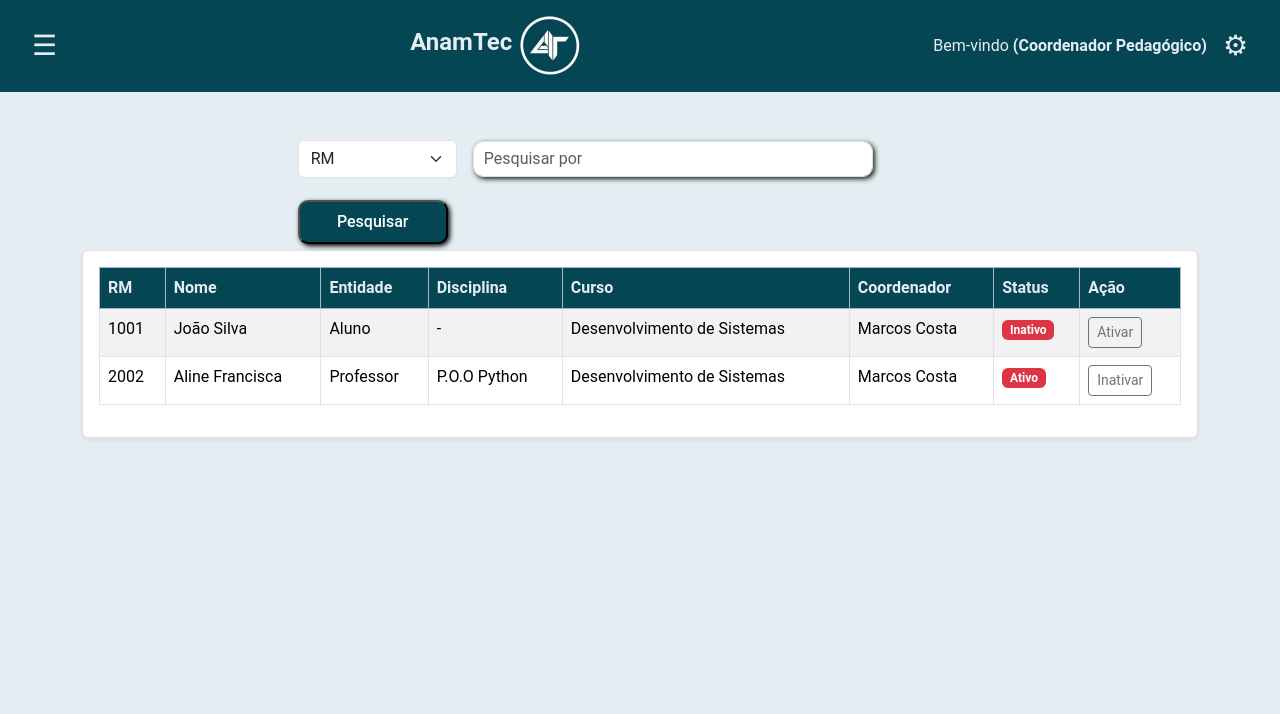
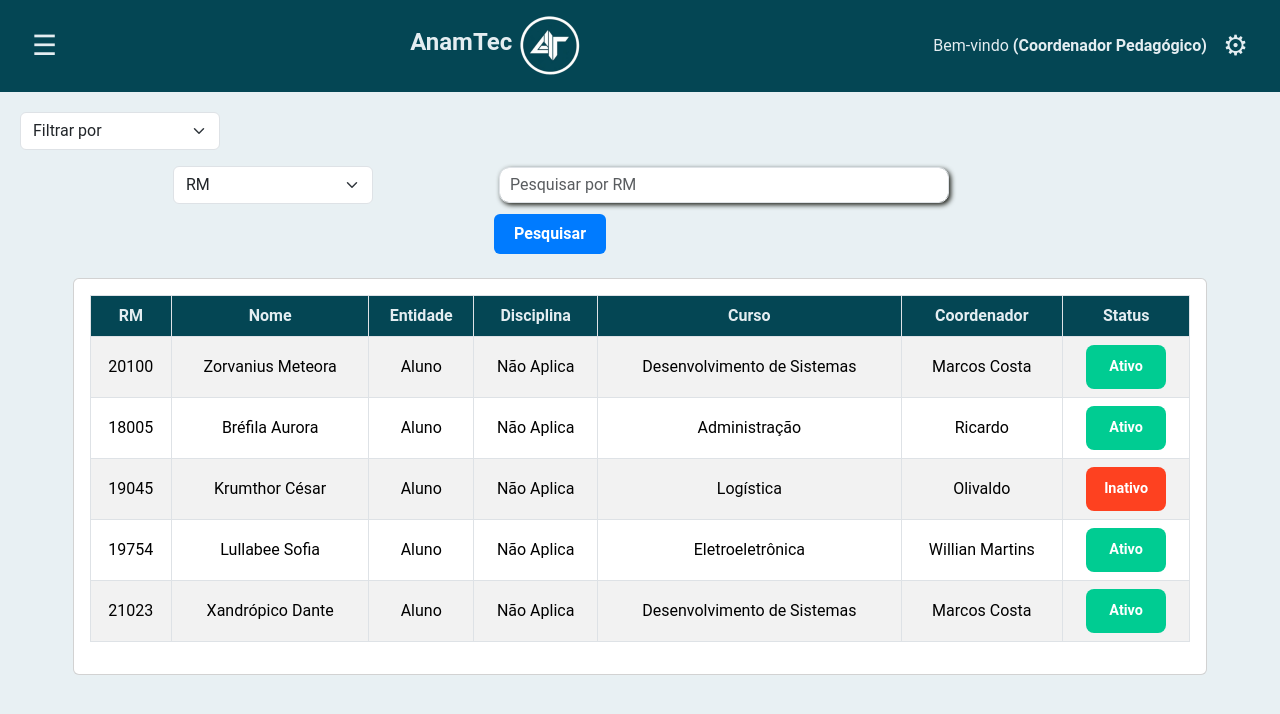
Before and after one commit to AndradeDeve/AnamTec, a React (Create React App) app in the folder Front-End/Front-End-AnamTEC/: page /Controle in a window 1280 px wide. Shown: the top 714 px of the page. Built offline with nearby package versions, Linux system fonts and the light colour scheme.

Commit message:
Estruturando a tela de Controle de Acesso (precisa revisar)

```diff
--- a/Front-End/Front-End-AnamTEC/src/pages/ControllAcess.css
+++ b/Front-End/Front-End-AnamTEC/src/pages/ControllAcess.css
@@ -1,6 +1,68 @@
-.title{
-    display: flex;
-    justify-content: center;
-    font-size: 32pt;
-    font-weight: 600;
+.controle-wrapper {
+  background-color: #e8f0f3;
+  min-height: 100vh;
+  padding: 20px;
 }
+
+.titulo-controle {
+  text-align: center;
+  font-weight: bold;
+  color: #123c4a;
+}
+
+.filtro{
+    flex-direction: column;
+}
+
+.filtro-card {
+  background: #f8f9fa;
+  border-radius: 10px;
+  box-shadow: 0 2px 6px rgba(0,0,0,0.1);
+}
+
+
+.tabela-custom th {
+  background-color: #004d61;
+  color: #fff;
+  text-align: center;
+}
+
+.tabela-custom td {
+  vertical-align: middle;
+  text-align: center;
+}
+
+.status-badge {
+  display: inline-block;
+  min-width: 80px;
+  padding:0.7rem 1rem;
+  border-radius: 8px;
+  font-weight: bold;
+  font-size: 0.9rem;
+  text-align: center;
+}
+
+.status-badge.ativo {
+  background-color: #00cc92 ; /* Verde */
+  color: #fff;
+}
+
+.status-badge.inativo {
+  background-color: #Fe4120 ; /* Vermelho */
+  color: #fff;
+}
+
+.filtros-row .filtro-container { display:flex; justify-content:flex-start; }
+
+.pesquisa-row { display:flex; flex-wrap:wrap; justify-content:center; gap:10px; }
+
+.btn-pesquisar {
+  background:#007bff; border:none; padding:8px 20px; font-weight:700; border-radius:6px;
+}
+
+/* Mobile: tudo 100% e em coluna */
+@media (max-width: 768px) {
+  .filtro-container, .pesquisa-row > .col-12, .pesquisa-row > [class*="col-"] {
+    width: 100%;
+  }
+}
--- a/Front-End/Front-End-AnamTEC/src/pages/ControllAcess.jsx
+++ b/Front-End/Front-End-AnamTEC/src/pages/ControllAcess.jsx
@@ -1,21 +1,124 @@
-import Header from './components/Header/Header';
-import AccessFilters from "./components/FilterAcess/FilterAcess";
-import Table from './components/AcessTable/AcessTable'
-import './ControllAcess.css'
-const ControllAcess = () => {
-    return (
-     <div className="">
-        <Header />
-      <div className="flex-grow-1">
+// src/pages/ControleAcesso.jsx
+import React, { useState } from "react";
+import { Container, Row, Col, Table, Button, Form, Card } from "react-bootstrap";
+import Header from "./components/Header/Header";
+import "./ControllAcess.css";
 
-        <div className="container mt-5">
-          <AccessFilters />
-          <Table />
-        </div>
-      </div>
-    </div>
-    )
+export default function ControleAcesso() {
+  const [filtroStatus, setFiltroStatus] = useState("");   // "" | "ativo" | "inativo"
+  const [tipoPesquisa, setTipoPesquisa] = useState("rm");
+  const [valorPesquisa, setValorPesquisa] = useState("");
 
+    const labelPorTipo = {
+    rm: "RM",
+    nome: "Nome",
+    curso: "Curso",
+    coordenador: "Coordenador",
+  };
+  // Exemplo de dados mockados
+  const usuarios = [
+    { rm: "20100", nome: "Zorvanius Meteora", entidade: "Aluno", disciplina: "Não Aplica", curso: "Desenvolvimento de Sistemas", coordenador: "Marcos Costa", status: "Ativo" },
+    { rm: "18005", nome: "Bréfila Aurora", entidade: "Aluno", disciplina: "Não Aplica", curso: "Administração", coordenador: "Ricardo", status: "Ativo" },
+    { rm: "19045", nome: "Krumthor César", entidade: "Aluno", disciplina: "Não Aplica", curso: "Logística", coordenador: "Olivaldo", status: "Inativo" },
+    { rm: "19754", nome: "Lullabee Sofia", entidade: "Aluno", disciplina: "Não Aplica", curso: "Eletroeletrônica", coordenador: "Willian Martins", status: "Ativo" },
+    { rm: "21023", nome: "Xandrópico Dante", entidade: "Aluno", disciplina: "Não Aplica", curso: "Desenvolvimento de Sistemas", coordenador: "Marcos Costa", status: "Ativo" },
+  ];
+
+  const handlePesquisar = () => {
+    console.log("🔍 Pesquisando por:", tipoPesquisa, valorPesquisa, filtroStatus);
+    // Aqui no futuro vamos integrar com API
+  };
+
+  return (
+    <>
+      <Header />
+
+  <Container fluid className="controle-wrapper">
+  {/* Linha 1: Filtro de status */}
+  <Row className="mb-3 filtros-row">
+    <Col xs={12} md={3} className="filtro-container">
+      <Form.Select
+        value={filtroStatus}
+        onChange={(e) => setFiltroStatus(e.target.value)}
+      >
+        <option value="">Filtrar por</option>
+        <option value="ativo">Ativos</option>
+        <option value="inativo">Inativos</option>
+      </Form.Select>
+    </Col>
+  </Row>
+
+  {/* Linha 2: Tipo + Texto + Botão */}
+  <Row className="align-items-center mb-4 pesquisa-row">
+    <Col xs={12} md={3}>
+      <Form.Select
+        value={tipoPesquisa}
+        onChange={(e) => setTipoPesquisa(e.target.value)}
+      >
+        <option value="rm">RM</option>
+        <option value="nome">Nome</option>
+        <option value="curso">Curso</option>
+        <option value="coordenador">Coordenador</option>
+      </Form.Select>
+    </Col>
+
+    <Col xs={12} md={6} className="mt-2 mt-md-0">
+
+      <Form.Control
+        type="text"
+        placeholder={`Pesquisar por ${labelPorTipo[tipoPesquisa]}`}
+        value={valorPesquisa}
+        onChange={(e) => setValorPesquisa(e.target.value)}
+      />
+    </Col>
+    <Col xs={12} md={3} className="mt-2 mt-md-0 text-md-start text-center">
+      <Button className="btn-pesquisar" onClick={handlePesquisar}>
+        Pesquisar
+      </Button>
+    </Col>
+  </Row>
+<Row className="justify-content-center">
+          <Col xs={12} md={11}>
+            <Card className="p-3">
+              <Table striped bordered hover responsive className="tabela-custom">
+                <thead>
+                  <tr>
+                    <th>RM</th>
+                    <th>Nome</th>
+                    <th>Entidade</th>
+                    <th>Disciplina</th>
+                    <th>Curso</th>
+                    <th>Coordenador</th>
+                    <th>Status</th>
+                  </tr>
+                </thead>
+                <tbody>
+                  {usuarios.map((user, index) => (
+                    <tr key={index}>
+                      <td>{user.rm}</td>
+                      <td>{user.nome}</td>
+                      <td>{user.entidade}</td>
+                      <td>{user.disciplina}</td>
+                      <td>{user.curso}</td>
+                      <td>{user.coordenador}</td>
+                      <td>
+                        <span
+                          className={`status-badge ${
+                            user.status.toLowerCase() === "ativo" ? "ativo" : "inativo"
+                          }`}
+                        >
+                          {user.status}
+                        </span>
+                      </td>
+                    </tr>
+                  ))}
+                </tbody>
+              </Table>
+            </Card>
+          </Col>
+        </Row>
+</Container>
+</>
+
+  );
 }
-
-export default ControllAcess
--- a/Front-End/Front-End-AnamTEC/src/pages/Login.css
+++ b/Front-End/Front-End-AnamTEC/src/pages/Login.css
@@ -35,7 +35,7 @@ body, html {
   background-color:#E4EDF1;
   box-shadow: 6px 6px 10px #1E2019;
   border-radius: 14px;
-  margin:auto 3rem;
+margin: auto 6rem;
 }
 .title-login {
   background-color: #044654;
--- a/Front-End/Front-End-AnamTEC/src/pages/Register.css
+++ b/Front-End/Front-End-AnamTEC/src/pages/Register.css
@@ -40,7 +40,7 @@ body, html {
   background-color:#E4EDF1;
   box-shadow: 6px 6px 10px #1E2019;
   border-radius: 14px;
-  margin: auto 3rem;
+  margin: auto 6rem;
 }
 
 .title{
--- a/Front-End/Front-End-AnamTEC/src/pages/ResetPassW.css
+++ b/Front-End/Front-End-AnamTEC/src/pages/ResetPassW.css
@@ -35,7 +35,7 @@ body, html {
   background-color:#E4EDF1;
   box-shadow: 6px 6px 10px #1E2019;
   border-radius: 14px;
-  margin: auto 3rem;
+  margin: auto 6rem;
 }
 .reset-card-header {
   background-color: #044654;
```
